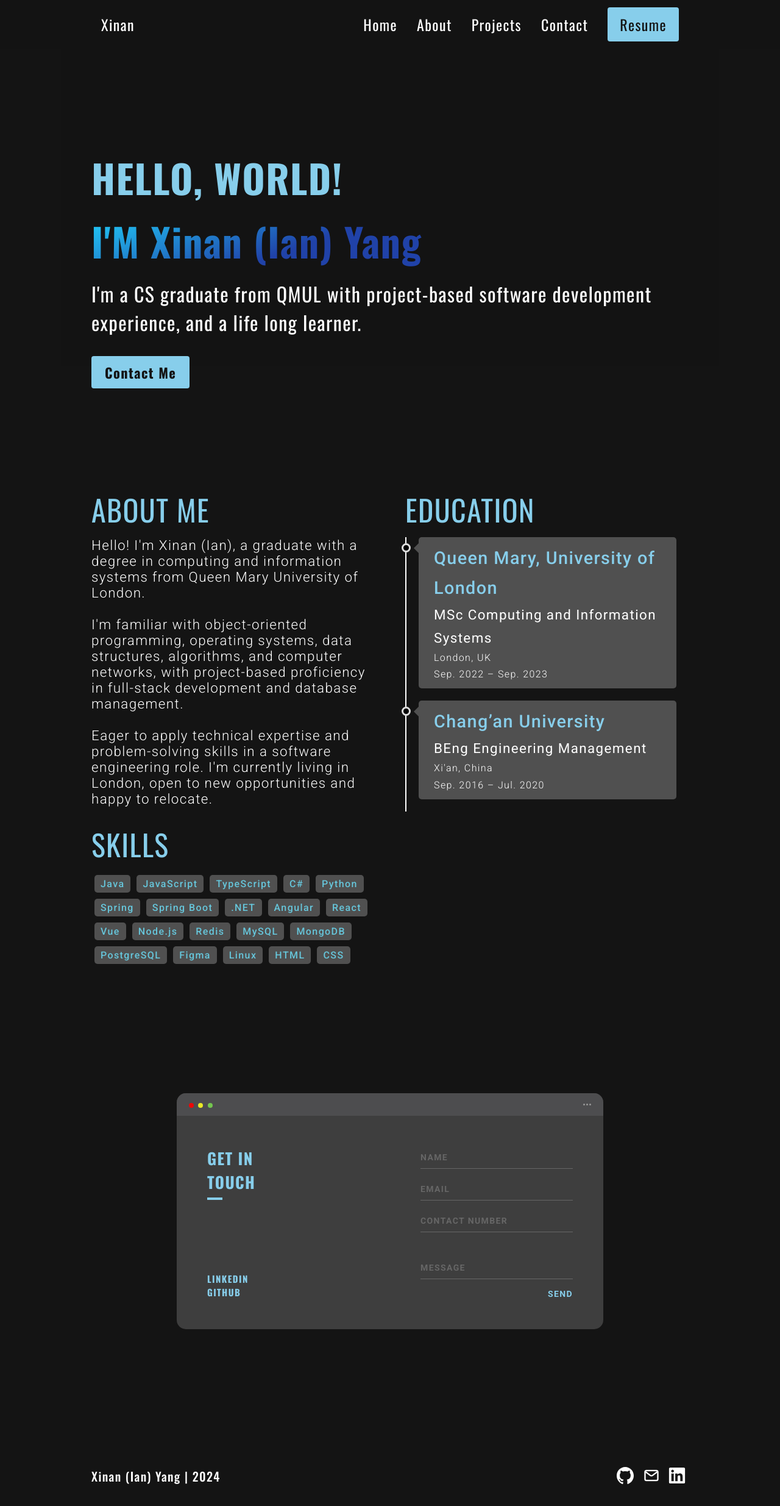
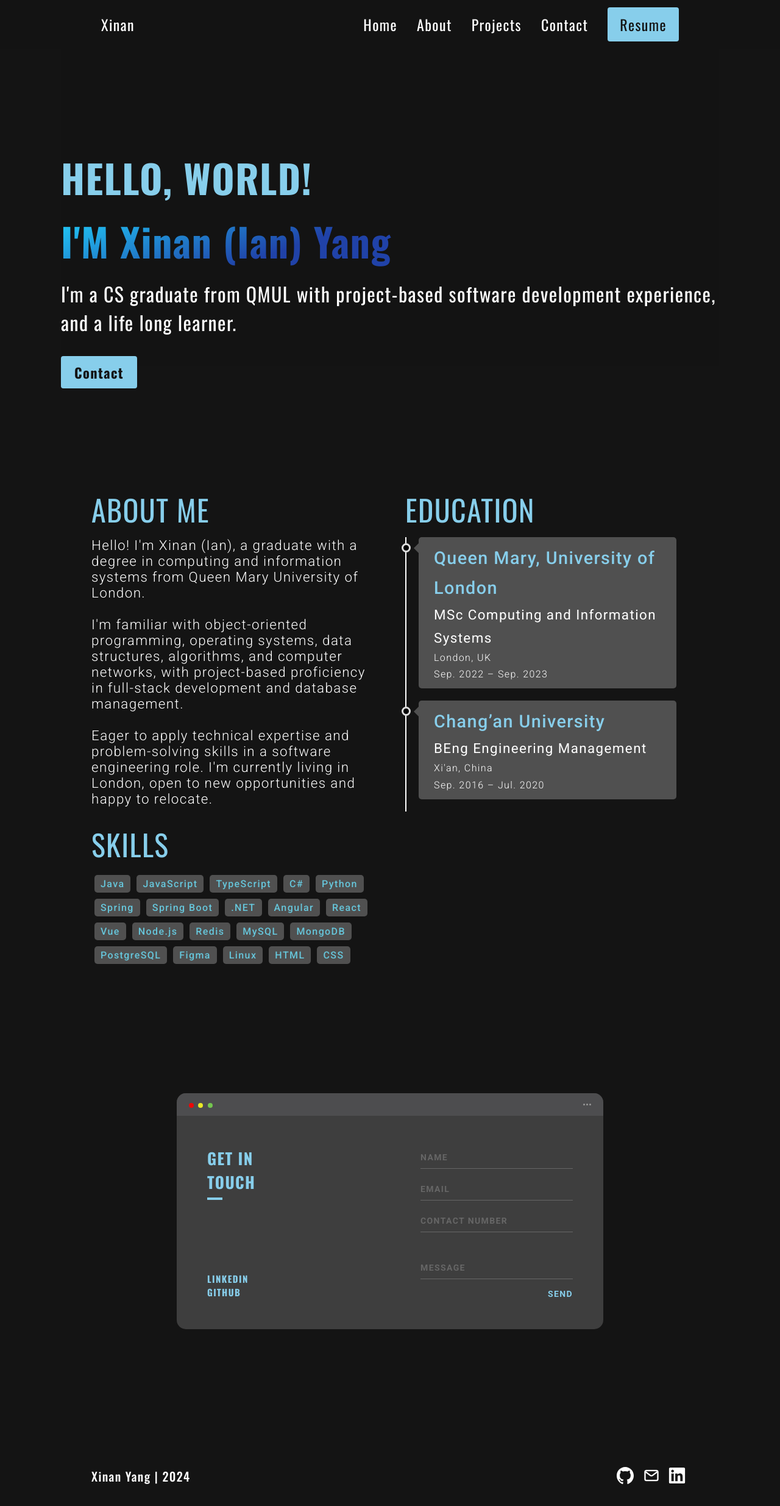
Before and after one commit to Xinan15/Xinan, a plain HTML site: page index.html in a window 1280 px wide. Shown: the whole page at 61% size. Drawn offline with nearby package versions, Linux system fonts and the light colour scheme.

Commit message:
update 20/04

```diff
--- a/index.html
+++ b/index.html
@@ -69,7 +69,7 @@
         <h1>HELLO, WORLD!</h1>
         <h2>I'M Xinan (Ian) Yang</h2>
         <p>I'm a CS graduate from QMUL with project-based software development experience, and a life long learner.</p>
-        <button id="about" class="main__btn"><a href="#contactme__form">Contact Me </a></button>
+        <button id="about" class="main__btn"><a href="#contactme__form">Contact</a></button>
       </div>
     </div>
   </div>
@@ -241,7 +241,7 @@
   <!-- Footer Sections -->
   <div class="footerContainer">
     <div class="footerLeft">
-      <h3>Xinan (Ian) Yang | 2024</h3>
+      <h3>Xinan Yang | 2024</h3>
     </div>
     <div class="footerRight">
       <div class="footerIconContainer">
--- a/styles/about.css
+++ b/styles/about.css
@@ -185,6 +185,7 @@ p {
 
   .left__container {
     margin: 0px auto 0px auto;
+    padding-right: 30px;
   }
 
   .right__container {
--- a/styles/main.css
+++ b/styles/main.css
@@ -17,8 +17,8 @@
   justify-self: center;
   height: 90vh;
   background-color: #131313;
-  padding-right: 50px;
-  padding-left: 50px;
+  padding-right: 0;
+  padding-left: 0;
   /* margin-bottom: 100px; */
 }
 
--- a/styles/navbar.css
+++ b/styles/navbar.css
@@ -203,7 +203,7 @@ a[data-tooltip]:hover::after {
   }
 
   .navbar__btn {
-    padding-bottom: 2rem;
+    padding: 2rem;
   }
 
   .button {
```
Also changed, not shown: projects.html (+1 -1 lines).
